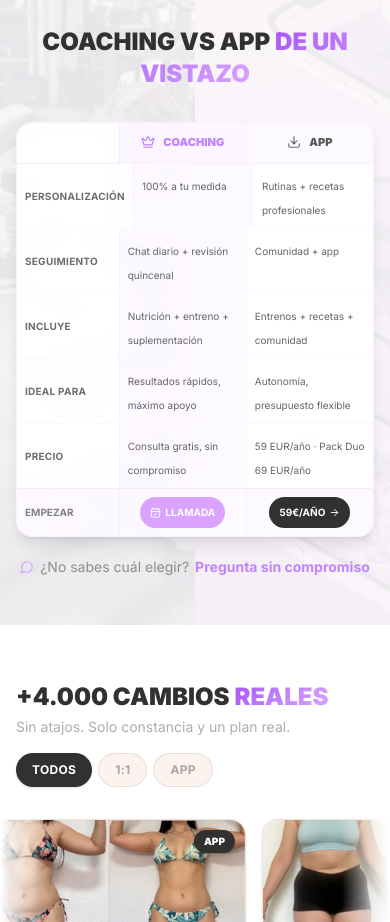
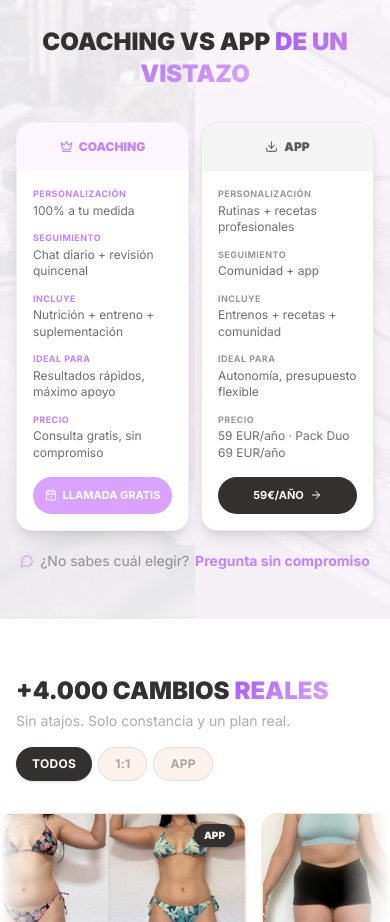
Before and after one commit to MartinSC9/elyfitness-landing-v4, a React (Vite) app: page / in a window 390 px wide. Shown: the part 3203-4125 px from the top of the page. Built offline with nearby package versions, Linux system fonts and the light colour scheme.

Commit message:
Responsive comparison: cards on mobile, table on desktop
- Mobile: 2 side-by-side cards (Coaching vs APP) with stacked info
- Desktop: keeps the clean table layout
- Fixes cramped/broken table on small screens

Co-Authored-By: Claude Opus 4.6 <noreply@anthropic.com>

```diff
--- a/src/app/page.jsx
+++ b/src/app/page.jsx
@@ -520,49 +520,96 @@ function QuickComparison() {
           <motion.h2 variants={fadeUp} className="text-2xl sm:text-3xl font-black uppercase">Coaching vs APP <span className="text-gradient">de un vistazo</span></motion.h2>
         </motion.div>
 
-        <motion.div initial="hidden" whileInView="visible" viewport={{ once: true }} variants={fadeUp} className="bg-white/95 backdrop-blur-md rounded-2xl border border-primary/15 overflow-hidden shadow-lg">
-          <div className="grid grid-cols-[0.8fr_1fr_1fr] sm:grid-cols-[1fr_1fr_1fr] border-b border-primary/20">
-            <div className="px-2 py-2 sm:px-5 sm:py-3" />
-            <div className="px-2 py-2 sm:px-5 sm:py-3 text-center border-l border-primary/12 bg-primary/10">
+        {/* Mobile: 2 cards */}
+        <motion.div initial="hidden" whileInView="visible" viewport={{ once: true }} variants={fadeUp} className="sm:hidden grid grid-cols-2 gap-3">
+          <div className="bg-white rounded-2xl border border-primary/20 overflow-hidden shadow-lg">
+            <div className="bg-primary/10 px-4 py-3 text-center">
+              <div className="inline-flex items-center gap-1.5">
+                <Crown size={13} className="text-primary-dark" />
+                <span className="text-xs font-black uppercase text-primary-dark">Coaching</span>
+              </div>
+            </div>
+            <div className="p-4 space-y-3">
+              {rows.map(r => (
+                <div key={r.label}>
+                  <p className="text-[9px] font-bold text-primary-dark uppercase tracking-wider mb-0.5">{r.label}</p>
+                  <p className="text-xs text-dark/70 leading-snug">{r.coaching}</p>
+                </div>
+              ))}
+            </div>
+            <div className="px-4 pb-4">
+              <a href="https://calendar.app.google/LINK-VIDEOLLAMADA" target="_blank" rel="noopener noreferrer" className="flex items-center justify-center gap-1.5 bg-primary hover:bg-primary-dark text-white py-2.5 rounded-full text-[11px] font-bold uppercase transition-all w-full">
+                <CalendarCheck size={12} /> Llamada gratis
+              </a>
+            </div>
+          </div>
+          <div className="bg-white rounded-2xl border border-dark/10 overflow-hidden shadow-lg">
+            <div className="bg-dark/5 px-4 py-3 text-center">
+              <div className="inline-flex items-center gap-1.5">
+                <Download size={13} className="text-dark/70" />
+                <span className="text-xs font-black uppercase text-dark/80">APP</span>
+              </div>
+            </div>
+            <div className="p-4 space-y-3">
+              {rows.map(r => (
+                <div key={r.label}>
+                  <p className="text-[9px] font-bold text-dark/50 uppercase tracking-wider mb-0.5">{r.label}</p>
+                  <p className="text-xs text-dark/70 leading-snug">{r.app}</p>
+                </div>
+              ))}
+            </div>
+            <div className="px-4 pb-4">
+              <a href="https://www.bejao.fit/checkout?tribeId=381&typeProduct=DIT" target="_blank" rel="noopener noreferrer" className="flex items-center justify-center gap-1.5 bg-dark hover:bg-dark-soft text-white py-2.5 rounded-full text-[11px] font-bold uppercase transition-all w-full">
+                59&#8364;/año <ArrowRight size={12} />
+              </a>
+            </div>
+          </div>
+        </motion.div>
+
+        {/* Desktop: table */}
+        <motion.div initial="hidden" whileInView="visible" viewport={{ once: true }} variants={fadeUp} className="hidden sm:block bg-white/95 backdrop-blur-md rounded-2xl border border-primary/15 overflow-hidden shadow-lg">
+          <div className="grid grid-cols-[1fr_1fr_1fr] border-b border-primary/20">
+            <div className="px-5 py-3" />
+            <div className="px-5 py-3 text-center border-l border-primary/12 bg-primary/10">
               <div className="inline-flex items-center gap-2">
                 <Crown size={14} className="text-primary-dark" />
-                <span className="text-[11px] sm:text-sm font-black uppercase text-primary-dark">Coaching</span>
+                <span className="text-sm font-black uppercase text-primary-dark">Coaching</span>
               </div>
             </div>
-            <div className="px-2 py-2 sm:px-5 sm:py-3 text-center border-l border-primary/12 bg-primary/5">
+            <div className="px-5 py-3 text-center border-l border-primary/12 bg-primary/5">
               <div className="inline-flex items-center gap-2">
                 <Download size={14} className="text-dark/70" />
-                <span className="text-[11px] sm:text-sm font-black uppercase text-dark/80">APP</span>
+                <span className="text-sm font-black uppercase text-dark/80">APP</span>
               </div>
             </div>
           </div>
 
           {rows.map((r, i) => (
-            <div key={r.label} className={`grid grid-cols-[0.8fr_1fr_1fr] sm:grid-cols-[1fr_1fr_1fr] ${i < rows.length - 1 ? 'border-b border-primary/10' : ''}`}>
-              <div className="px-2 py-2 sm:px-5 sm:py-3 flex items-center">
-                <span className="text-[10px] sm:text-sm font-bold text-dark/70 uppercase tracking-wide">{r.label}</span>
+            <div key={r.label} className={`grid grid-cols-[1fr_1fr_1fr] ${i < rows.length - 1 ? 'border-b border-primary/10' : ''}`}>
+              <div className="px-5 py-3 flex items-center">
+                <span className="text-sm font-bold text-dark/70 uppercase tracking-wide">{r.label}</span>
               </div>
-              <div className="px-2 py-2 sm:px-5 sm:py-3 border-l border-primary/10 bg-primary/[0.05]">
-                <span className="text-[10px] sm:text-sm text-dark/75 leading-snug">{r.coaching}</span>
+              <div className="px-5 py-3 border-l border-primary/10 bg-primary/[0.05]">
+                <span className="text-sm text-dark/75 leading-snug">{r.coaching}</span>
               </div>
-              <div className="px-2 py-2 sm:px-5 sm:py-3 border-l border-primary/10">
-                <span className="text-[10px] sm:text-sm text-dark/75 leading-snug">{r.app}</span>
+              <div className="px-5 py-3 border-l border-primary/10">
+                <span className="text-sm text-dark/75 leading-snug">{r.app}</span>
               </div>
             </div>
           ))}
 
-          <div className="grid grid-cols-[0.8fr_1fr_1fr] sm:grid-cols-[1fr_1fr_1fr] border-t border-primary/20 bg-primary/5">
-            <div className="px-2 py-2 sm:px-5 sm:py-3 flex items-center">
-              <span className="text-[10px] sm:text-xs font-bold text-dark/60 uppercase">Empezar</span>
+          <div className="grid grid-cols-[1fr_1fr_1fr] border-t border-primary/20 bg-primary/5">
+            <div className="px-5 py-3 flex items-center">
+              <span className="text-xs font-bold text-dark/60 uppercase">Empezar</span>
             </div>
-            <div className="px-1.5 py-2 sm:px-5 sm:py-3 border-l border-primary/12 text-center">
-              <a href="https://calendar.app.google/LINK-VIDEOLLAMADA" target="_blank" rel="noopener noreferrer" className="inline-flex items-center gap-1 sm:gap-1.5 bg-primary hover:bg-primary-dark text-white px-2.5 py-2 sm:px-5 sm:py-2.5 rounded-full text-[10px] sm:text-sm font-bold uppercase transition-all">
-                <CalendarCheck size={11} className="shrink-0" /> <span className="hidden xs:inline">Videollamada</span><span className="xs:hidden">Llamada</span>
+            <div className="px-5 py-3 border-l border-primary/12 text-center">
+              <a href="https://calendar.app.google/LINK-VIDEOLLAMADA" target="_blank" rel="noopener noreferrer" className="inline-flex items-center gap-1.5 bg-primary hover:bg-primary-dark text-white px-5 py-2.5 rounded-full text-sm font-bold uppercase transition-all">
+                <CalendarCheck size={12} /> Videollamada gratis
               </a>
             </div>
-            <div className="px-1.5 py-2 sm:px-5 sm:py-3 border-l border-primary/12 text-center">
-              <a href="https://www.bejao.fit/checkout?tribeId=381&typeProduct=DIT" target="_blank" rel="noopener noreferrer" className="inline-flex items-center gap-1 sm:gap-1.5 bg-dark hover:bg-dark-soft text-white px-2.5 py-2 sm:px-5 sm:py-2.5 rounded-full text-[10px] sm:text-sm font-bold uppercase transition-all">
-                59&#8364;/año <ArrowRight size={11} className="shrink-0" />
+            <div className="px-5 py-3 border-l border-primary/12 text-center">
+              <a href="https://www.bejao.fit/checkout?tribeId=381&typeProduct=DIT" target="_blank" rel="noopener noreferrer" className="inline-flex items-center gap-1.5 bg-dark hover:bg-dark-soft text-white px-5 py-2.5 rounded-full text-sm font-bold uppercase transition-all">
+                59&#8364;/año <ArrowRight size={12} />
               </a>
             </div>
           </div>
```
